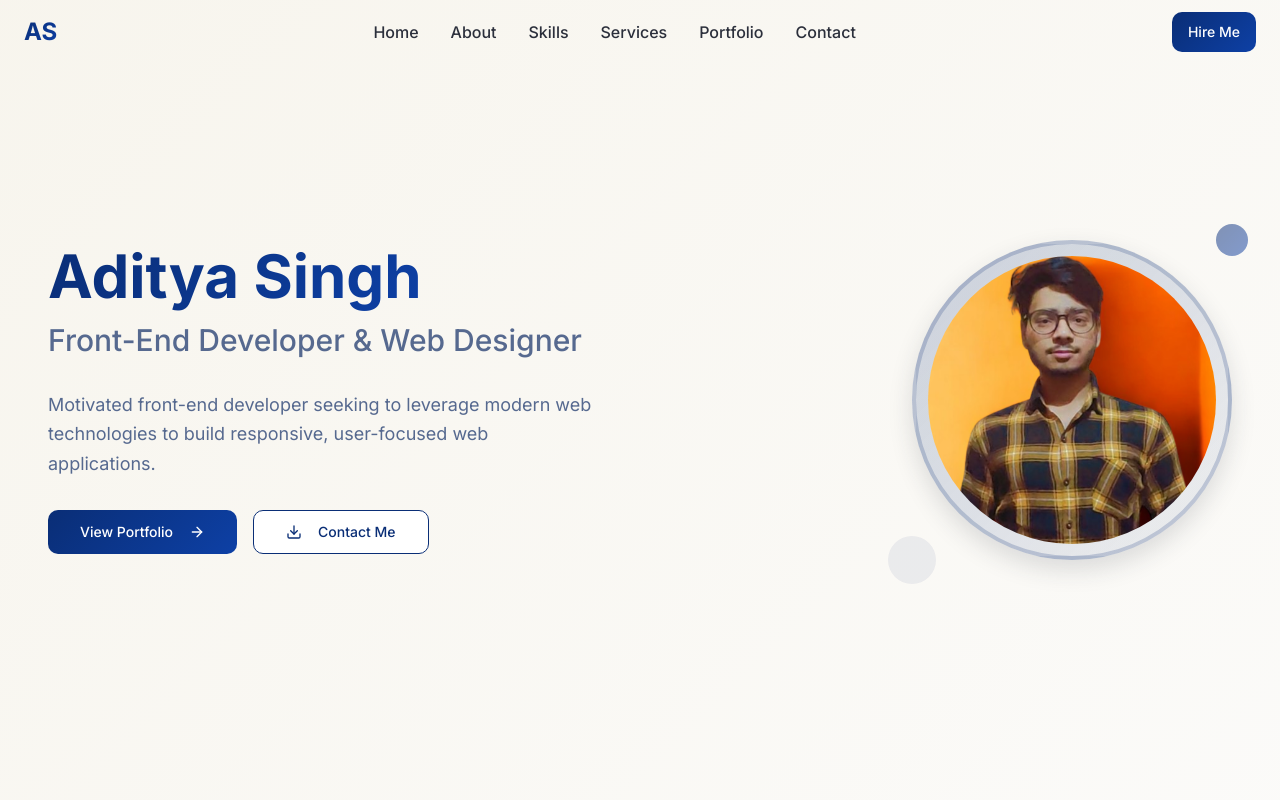
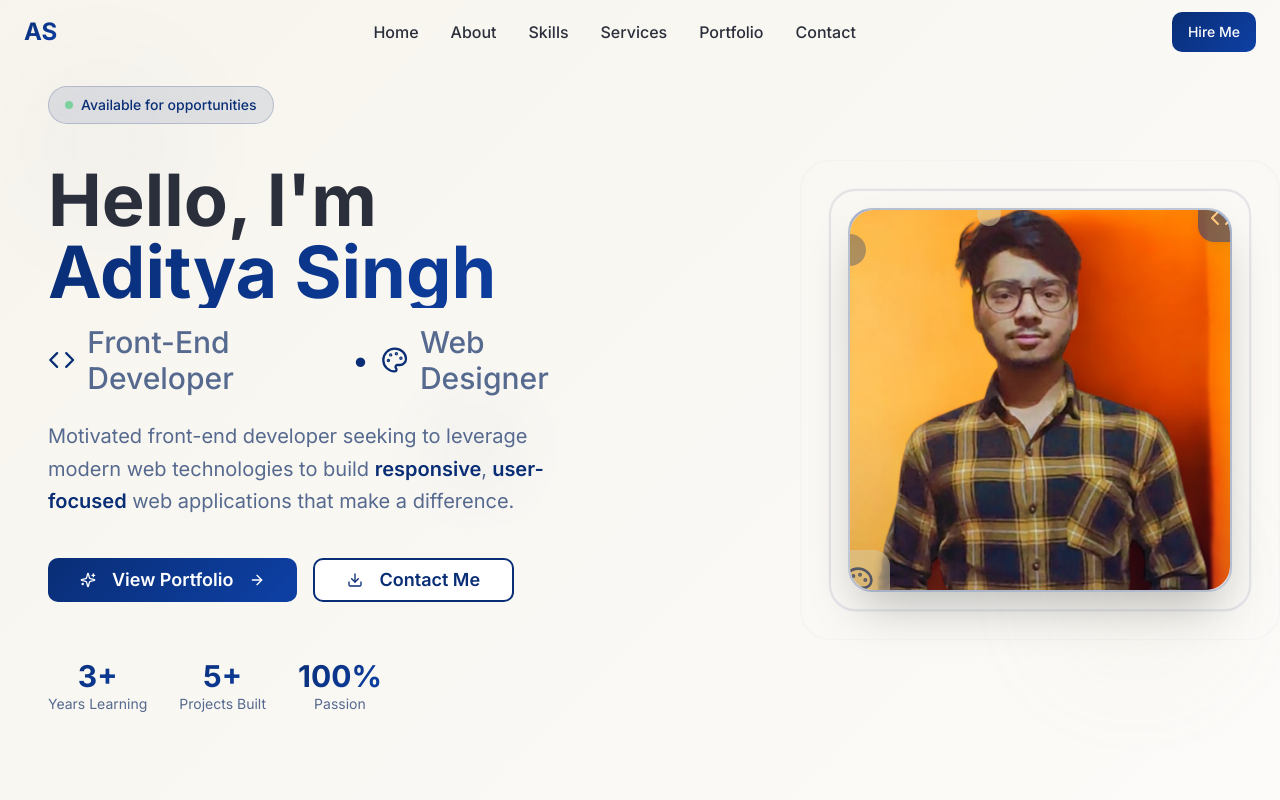
Before and after one commit to adityasinnghh/portfolioadi, a React (Vite) app: page / in a window 1280 px wide. Shown: the top 800 px of the page. Built offline with nearby package versions, Linux system fonts and the light colour scheme.

Commit message:
Enhance hero section UI
Update the hero section with modern UI elements and design improvements.

```diff
--- a/src/components/Hero.tsx
+++ b/src/components/Hero.tsx
@@ -1,63 +1,118 @@
-import { ArrowRight, Download } from "lucide-react";
+import { ArrowRight, Download, Sparkles, Code, Palette } from "lucide-react";
 import { Button } from "@/components/ui/button";
 import profileImage from "@/assets/aditya-profile.png";
 
 const Hero = () => {
   return (
-    <section className="min-h-screen flex items-center justify-center section-padding gradient-soft">
-      <div className="container-max">
-        <div className="grid lg:grid-cols-2 gap-12 lg:gap-20 items-center">
-          {/* Content */}
-          <div className="space-y-8 animate-fade-in">
-            <div className="space-y-4">
-              <h1 className="text-5xl lg:text-6xl font-bold">
-                <span className="text-gradient">Aditya Singh</span>
-              </h1>
-              <h2 className="text-2xl lg:text-3xl font-medium text-muted-foreground">
-                Front-End Developer & Web Designer
-              </h2>
+    <section className="relative min-h-screen flex items-center justify-center section-padding overflow-hidden">
+      {/* Animated Background */}
+      <div className="absolute inset-0 gradient-soft">
+        <div className="absolute top-20 left-10 w-32 h-32 bg-primary/10 rounded-full blur-3xl animate-pulse"></div>
+        <div className="absolute bottom-32 right-16 w-40 h-40 bg-accent/10 rounded-full blur-3xl animate-pulse delay-700"></div>
+        <div className="absolute top-1/2 left-1/3 w-24 h-24 bg-primary/5 rounded-full blur-2xl animate-pulse delay-1000"></div>
+      </div>
+
+      <div className="container-max relative z-10">
+        <div className="grid lg:grid-cols-2 gap-16 lg:gap-24 items-center">
+          {/* Enhanced Content */}
+          <div className="space-y-10 animate-fade-in">
+            {/* Status Badge */}
+            <div className="inline-flex items-center gap-2 px-4 py-2 rounded-full bg-primary/10 border border-primary/20 text-primary font-medium text-sm">
+              <div className="w-2 h-2 bg-green-500 rounded-full animate-pulse"></div>
+              Available for opportunities
             </div>
 
-            <p className="text-lg text-muted-foreground leading-relaxed max-w-xl">
-              Motivated front-end developer seeking to leverage modern web technologies
-              to build responsive, user-focused web applications.
-            </p>
+            <div className="space-y-6">
+              <div className="space-y-4">
+                <h1 className="text-6xl lg:text-7xl font-bold leading-tight">
+                  <span className="block text-foreground">Hello, I'm</span>
+                  <span className="text-gradient block">Aditya Singh</span>
+                </h1>
+                <div className="flex items-center gap-3 text-2xl lg:text-3xl font-medium text-muted-foreground">
+                  <Code className="h-8 w-8 text-primary" />
+                  <span>Front-End Developer</span>
+                  <span className="text-primary">•</span>
+                  <Palette className="h-8 w-8 text-primary" />
+                  <span>Web Designer</span>
+                </div>
+              </div>
 
+              <p className="text-xl text-muted-foreground leading-relaxed max-w-2xl">
+                Motivated front-end developer seeking to leverage modern web technologies
+                to build <span className="text-primary font-semibold">responsive</span>,
+                <span className="text-primary font-semibold"> user-focused</span> web applications
+                that make a difference.
+              </p>
+            </div>
+
+            {/* Enhanced Action Buttons */}
             <div className="flex flex-col sm:flex-row gap-4">
               <Button
                 size="lg"
-                className="gradient-primary hover:shadow-large transition-all duration-300"
+                className="gradient-primary hover:shadow-large transition-all duration-300 group px-8 py-4 text-lg font-semibold"
                 onClick={() => document.getElementById('portfolio')?.scrollIntoView({ behavior: 'smooth' })}
               >
+                <Sparkles className="mr-2 h-5 w-5 group-hover:rotate-12 transition-transform" />
                 View Portfolio
-                <ArrowRight className="ml-2 h-5 w-5" />
+                <ArrowRight className="ml-2 h-5 w-5 group-hover:translate-x-1 transition-transform" />
               </Button>
 
               <Button
                 variant="outline"
                 size="lg"
-                className="border-primary text-primary hover:bg-primary-soft"
+                className="border-2 border-primary text-primary hover:bg-primary-soft px-8 py-4 text-lg font-semibold transition-all duration-300 group"
                 onClick={() => document.getElementById('contact')?.scrollIntoView({ behavior: 'smooth' })}
               >
-                <Download className="mr-2 h-5 w-5" />
+                <Download className="mr-2 h-5 w-5 group-hover:scale-110 transition-transform" />
                 Contact Me
               </Button>
             </div>
+
+            {/* Stats */}
+            <div className="flex gap-8 pt-4">
+              <div className="text-center">
+                <div className="text-3xl font-bold text-gradient">3+</div>
+                <div className="text-sm text-muted-foreground">Years Learning</div>
+              </div>
+              <div className="text-center">
+                <div className="text-3xl font-bold text-gradient">5+</div>
+                <div className="text-sm text-muted-foreground">Projects Built</div>
+              </div>
+              <div className="text-center">
+                <div className="text-3xl font-bold text-gradient">100%</div>
+                <div className="text-sm text-muted-foreground">Passion</div>
+              </div>
+            </div>
           </div>
 
-          {/* Profile Picture Placeholder */}
+          {/* Enhanced Profile Picture */}
           <div className="flex justify-center lg:justify-end animate-scale-in">
-            <div className="relative">
-              <div className="w-80 h-80 rounded-full bg-gradient-to-br from-primary/20 to-primary/5 border-4 border-primary/20 flex items-center justify-center shadow-large overflow-hidden">
+            <div className="relative group">
+              {/* Main profile container */}
+              <div className="relative w-96 h-96 rounded-3xl bg-gradient-to-br from-primary/20 via-primary/10 to-primary/5 border-2 border-primary/20 shadow-2xl overflow-hidden backdrop-blur-sm">
                 <img
                   src={profileImage}
                   alt="Aditya Singh - Front-End Developer"
-                  className="w-72 h-72 rounded-full object-cover"
+                  className="w-full h-full object-cover rounded-3xl transition-transform duration-700 group-hover:scale-105"
                 />
+
+                {/* Overlay gradient */}
+                <div className="absolute inset-0 bg-gradient-to-t from-primary/20 via-transparent to-transparent opacity-60 rounded-3xl"></div>
+
+                {/* Floating elements */}
+                <div className="absolute -top-4 -right-4 w-12 h-12 rounded-2xl gradient-primary flex items-center justify-center shadow-lg animate-pulse">
+                  <Code className="h-6 w-6 text-white" />
+                </div>
+                <div className="absolute -bottom-6 -left-6 w-16 h-16 rounded-2xl bg-accent/80 backdrop-blur-sm flex items-center justify-center shadow-lg animate-pulse delay-300">
+                  <Palette className="h-8 w-8 text-primary" />
+                </div>
+                <div className="absolute top-6 -left-4 w-8 h-8 rounded-full bg-primary/40 animate-pulse delay-500"></div>
+                <div className="absolute -top-2 left-1/3 w-6 h-6 rounded-full bg-accent/60 animate-pulse delay-700"></div>
               </div>
-              {/* Decorative elements */}
-              <div className="absolute -top-4 -right-4 w-8 h-8 rounded-full gradient-primary animate-pulse"></div>
-              <div className="absolute -bottom-6 -left-6 w-12 h-12 rounded-full bg-primary/10 animate-pulse delay-300"></div>
+
+              {/* Decorative rings */}
+              <div className="absolute inset-0 rounded-3xl border-2 border-primary/10 scale-110 animate-pulse delay-1000"></div>
+              <div className="absolute inset-0 rounded-3xl border border-primary/5 scale-125 animate-pulse delay-1200"></div>
             </div>
           </div>
         </div>
```
